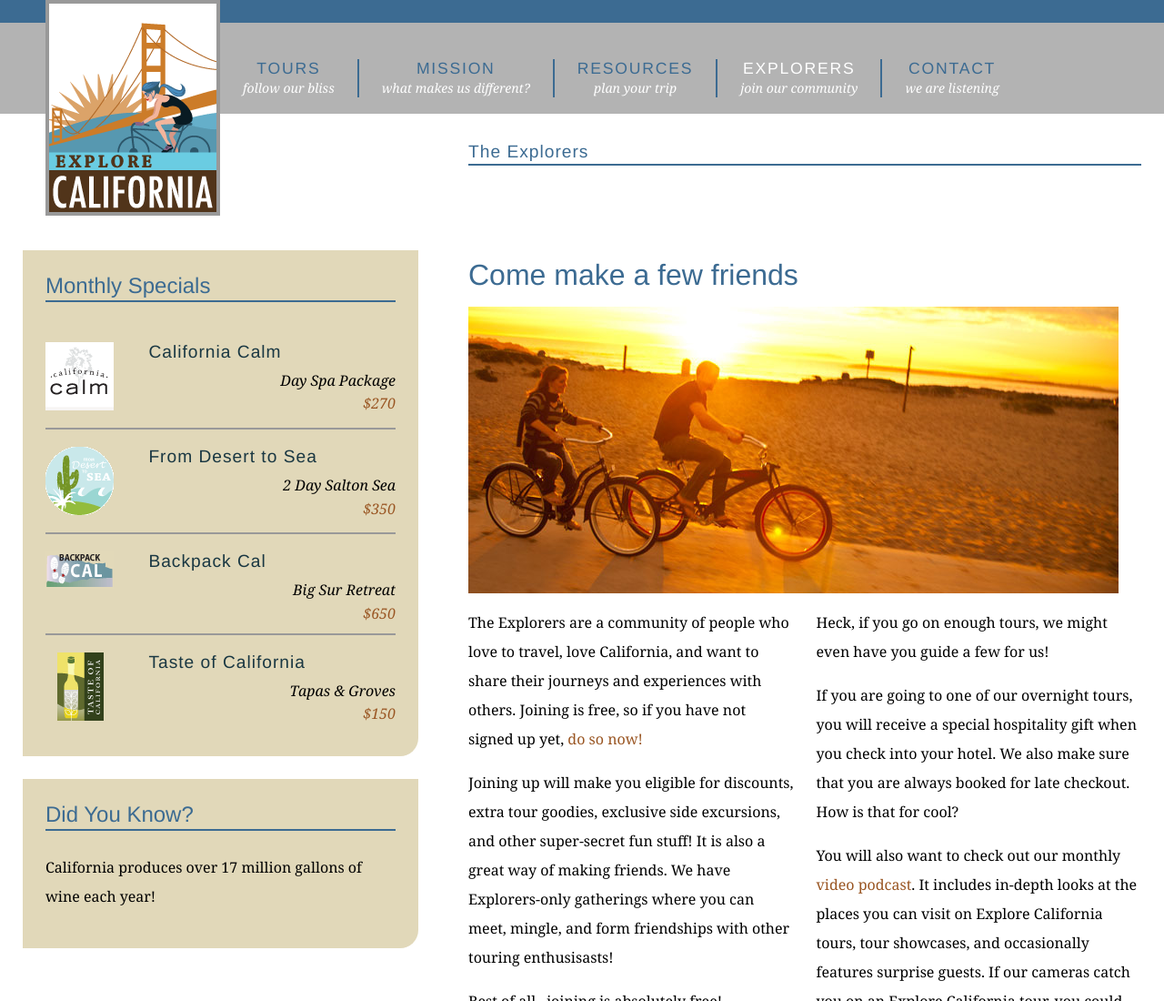
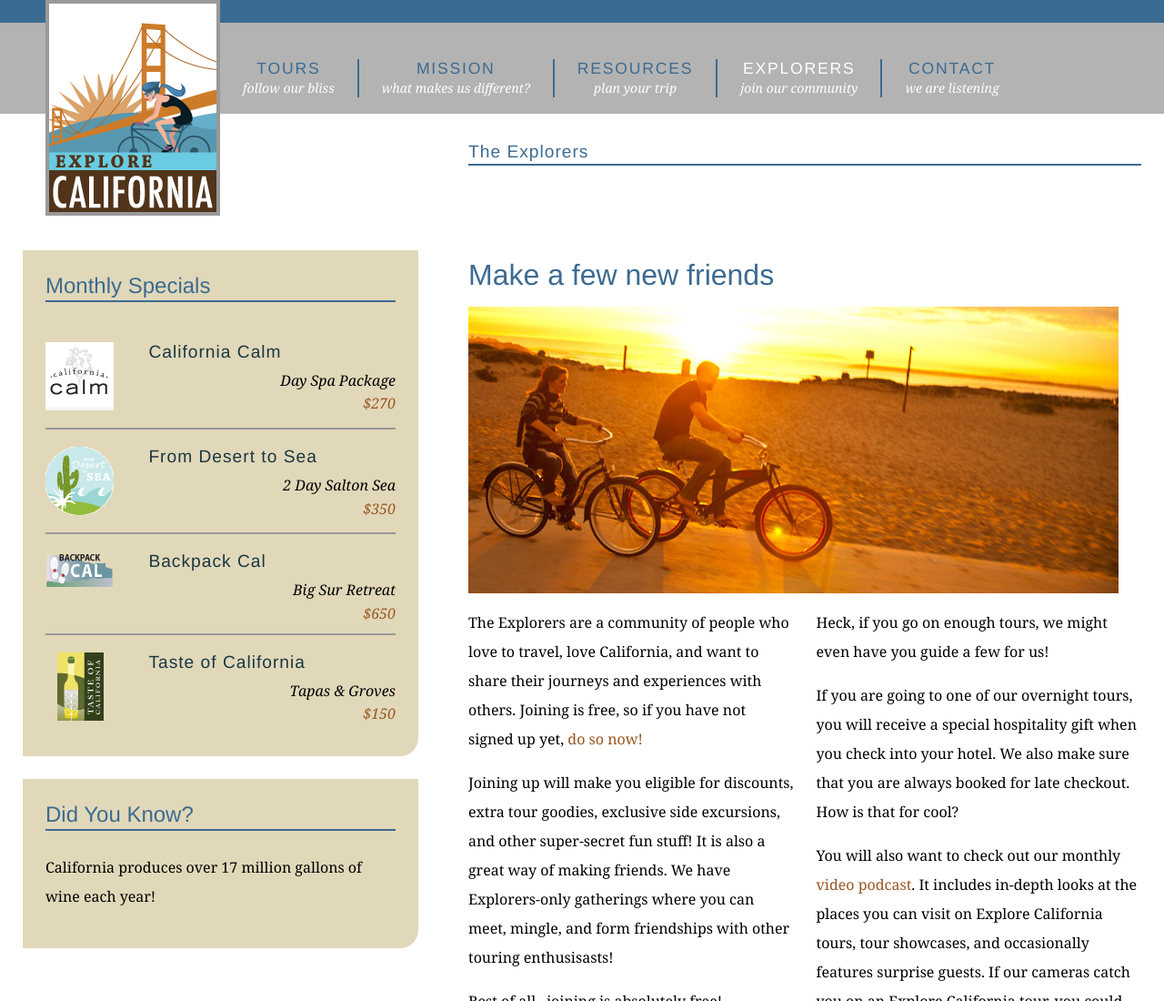
Before and after one commit to auevangel/explore-california-2, a plain HTML site: page explorers.html in a window 1280 px wide. Shown: the top 1100 px of the page at 91% size. Drawn offline with Linux system fonts and the light colour scheme.

Commit message:
Change title of explorers.html
*New title: Make a few new friends

```diff
--- a/explorers.html
+++ b/explorers.html
@@ -64,7 +64,7 @@
           </div>
         </div>
         <div id="mainArticle">
-          <h1>Come make a few friends</h1>
+          <h1>Make a few new friends</h1>
           <img src="assets/images/bikes.jpg" alt="Come join us!" class="articleImage" />
           <div class="multiCol">
             <p>The Explorers are a community of people who love to travel, love California, and want to share their journeys and experiences with others. Joining is free, so if you have not signed up yet, <a href="explorers/join.html">do so now!</a></p>
```
